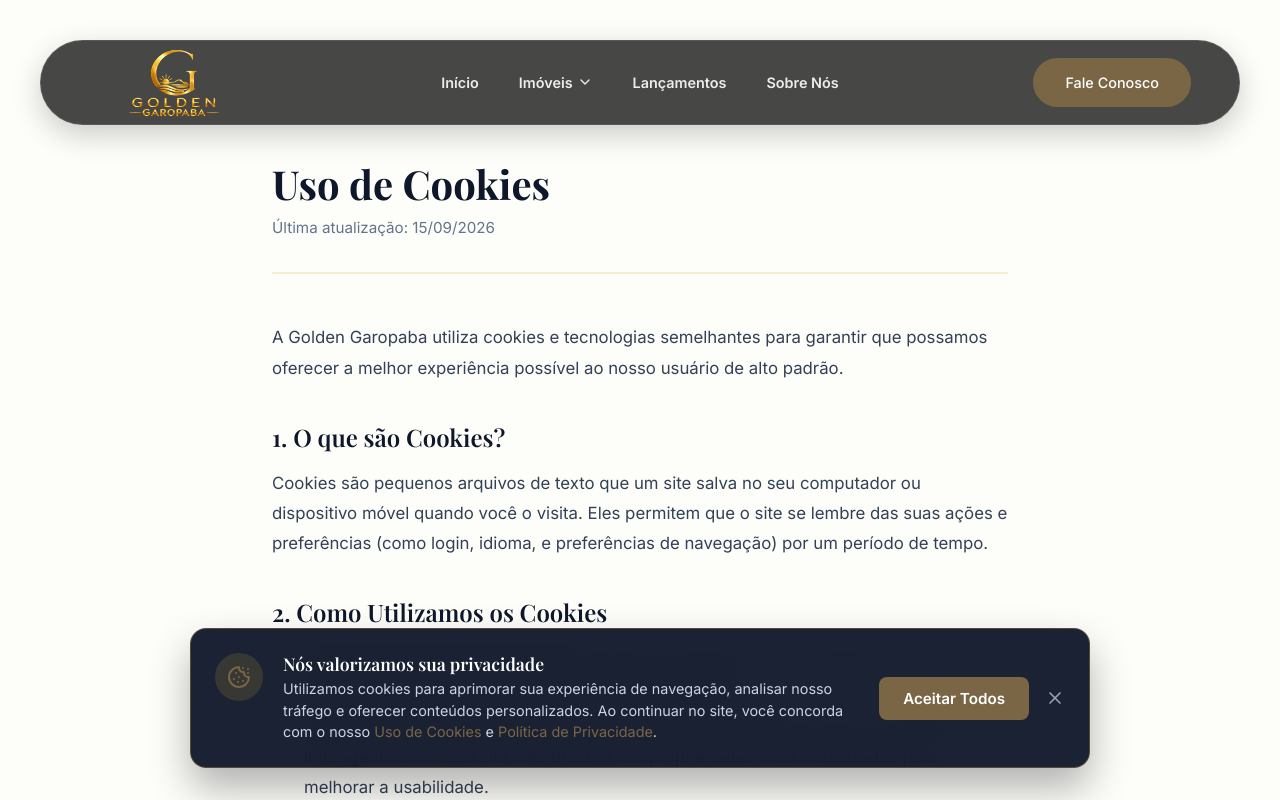
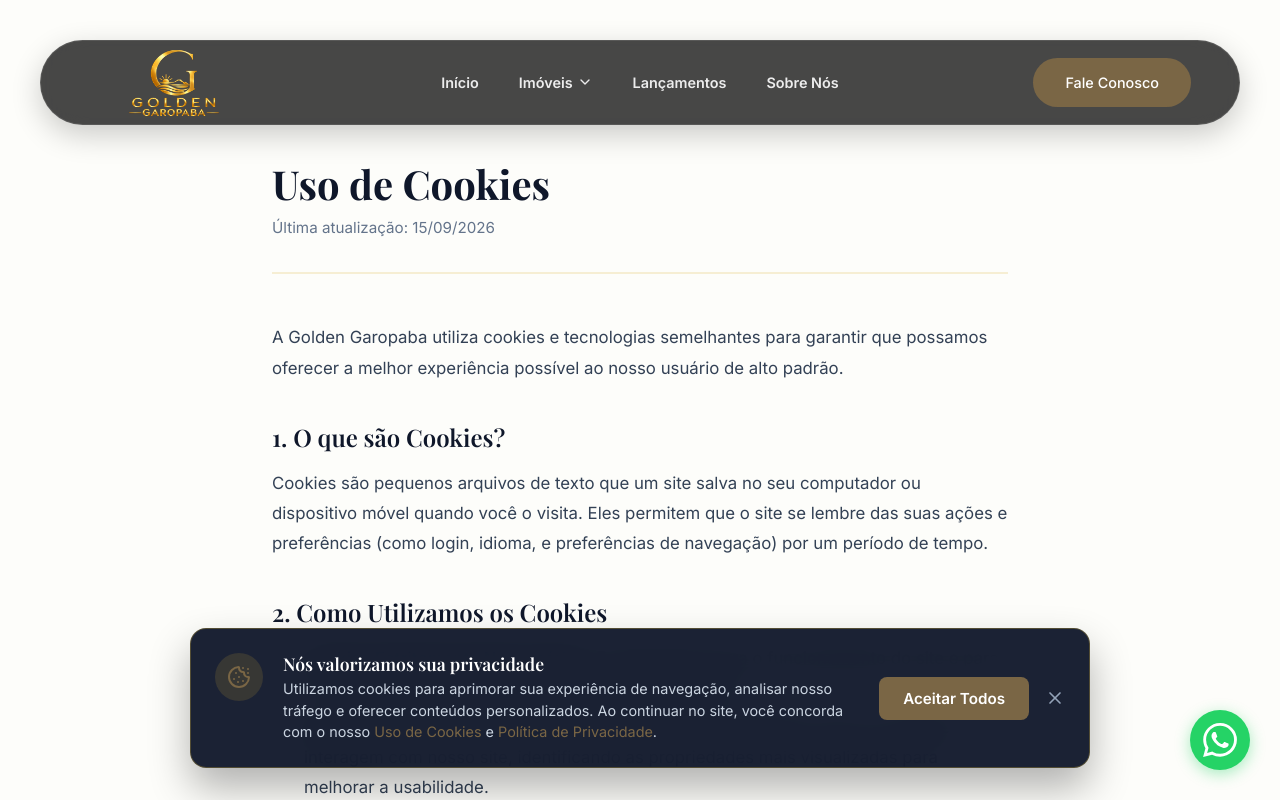
Before and after one commit to Metaclass-sistemas661/golden-garopaba, a Next.js app: page /cookies in a window 1280 px wide. Shown: the top 800 px of the page. Built offline with nearby package versions, Linux system fonts and the light colour scheme; no server answers; a web font is replaced by a local one.

Commit message:
feat(ui): connect main CTAs to whatsapp, add floating whatsapp icon, remove explore projects button

```diff
--- a/src/app/(public)/HomeClient.tsx
+++ b/src/app/(public)/HomeClient.tsx
@@ -511,11 +511,7 @@
               </li>
             </ul>
 
-            <div className="expTextStagger">
-              <Link href="/projetos" className={styles.exploreButton}>
-                Explorar Todos os Projetos
-              </Link>
-            </div>
+
           </div>
         </div>
       </section>
--- a/src/components/public/Footer.tsx
+++ b/src/components/public/Footer.tsx
@@ -23,9 +23,9 @@
         <div className={styles.ctaGlassBox}>
           <h2>O Seu Novo Lar Está Aqui.</h2>
           <p>Fale com nossa equipe e receba um atendimento personalizado para encontrar o seu imóvel ideal.</p>
-          <Link href="/contato" className={styles.ctaButton}>
+          <a href="https://wa.me/5548999999999?text=Ol%C3%A1%2C%20gostaria%20de%20falar%20com%20um%20corretor!" target="_blank" rel="noopener noreferrer" className={styles.ctaButton}>
             Falar com Corretor Agora
-          </Link>
+          </a>
         </div>
       </div>
 
@@ -86,6 +86,34 @@
         </div>
       </footer>
 
+      {/* Floating WhatsApp Button */}
+      <a
+        href="https://wa.me/5548999999999?text=Ol%C3%A1%2C%20gostaria%20de%20falar%20com%20um%20corretor!"
+        target="_blank"
+        rel="noopener noreferrer"
+        style={{
+          position: 'fixed',
+          bottom: '30px',
+          right: '30px',
+          backgroundColor: '#25D366',
+          color: 'white',
+          width: '60px',
+          height: '60px',
+          borderRadius: '50%',
+          display: 'flex',
+          alignItems: 'center',
+          justifyContent: 'center',
+          boxShadow: '0 4px 15px rgba(37, 211, 102, 0.4)',
+          zIndex: 9999,
+          transition: 'transform 0.3s ease',
+        }}
+        onMouseEnter={(e) => e.currentTarget.style.transform = 'scale(1.1)'}
+        onMouseLeave={(e) => e.currentTarget.style.transform = 'scale(1)'}
+      >
+        <svg width="34" height="34" viewBox="0 0 24 24" fill="none" stroke="currentColor" strokeWidth="2" strokeLinecap="round" strokeLinejoin="round" style={{ fill: 'white', stroke: 'none' }}>
+          <path d="M17.472 14.382c-.297-.149-1.758-.867-2.03-.967-.273-.099-.471-.148-.67.15-.197.297-.767.966-.94 1.164-.173.199-.347.223-.644.075-.297-.15-1.255-.463-2.39-1.475-.883-.788-1.48-1.761-1.653-2.059-.173-.297-.018-.458.13-.606.134-.133.298-.347.446-.52.149-.174.198-.298.298-.497.099-.198.05-.371-.025-.52-.075-.149-.669-1.612-.916-2.207-.242-.579-.487-.5-.669-.51a12.8 12.8 0 0 0-.57-.01c-.198 0-.52.074-.792.372-.272.297-1.04 1.016-1.04 2.479 0 1.462 1.065 2.875 1.213 3.074.149.198 2.096 3.2 5.077 4.487.709.306 1.262.489 1.694.625.712.227 1.36.195 1.871.118.571-.085 1.758-.719 2.006-1.413.248-.694.248-1.289.173-1.413-.074-.124-.272-.198-.57-.347m-5.421 7.403h-.004a9.87 9.87 0 0 1-5.031-1.378l-.361-.214-3.741.982.998-3.648-.235-.374a9.86 9.86 0 0 1-1.51-5.26c.001-5.45 4.436-9.884 9.888-9.884 2.64 0 5.122 1.03 6.988 2.898a9.825 9.825 0 0 1 2.893 6.994c-.003 5.45-4.437 9.884-9.885 9.884m8.413-18.297A11.815 11.815 0 0 0 12.05 0C5.495 0 .16 5.335.157 11.892c0 2.096.547 4.142 1.588 5.945L.057 24l6.305-1.654a11.882 11.882 0 0 0 5.683 1.448h.005c6.554 0 11.89-5.335 11.893-11.893a11.821 11.821 0 0 0-3.48-8.413Z"/>
+        </svg>
+      </a>
     </section>
   )
 }
--- a/src/components/public/Header.tsx
+++ b/src/components/public/Header.tsx
@@ -38,9 +38,9 @@
 
         {/* Right: CTA Button */}
         <div className={styles.ctaContainer}>
-          <Link href="/contato" className={styles.ctaBtn}>
+          <a href="https://wa.me/5548999999999?text=Ol%C3%A1%2C%20gostaria%20de%20falar%20com%20um%20corretor!" target="_blank" rel="noopener noreferrer" className={styles.ctaBtn}>
             Fale Conosco
-          </Link>
+          </a>
         </div>
 
         {/* Mobile Menu */}
--- a/src/components/public/MobileMenu.tsx
+++ b/src/components/public/MobileMenu.tsx
@@ -69,10 +69,10 @@
             <Link href="/sobre" className={styles.link} onClick={closeMenu}>Sobre Nós</Link>
           </nav>
 
-          <div className={styles.menuFooter}>
-            <Link href="/contato" className={styles.ctaBtn} onClick={closeMenu}>
+          <div className={styles.mobileActions}>
+            <a href="https://wa.me/5548999999999?text=Ol%C3%A1%2C%20gostaria%20de%20falar%20com%20um%20corretor!" target="_blank" rel="noopener noreferrer" className={styles.ctaBtn} onClick={closeMenu}>
               Fale Conosco
-            </Link>
+            </a>
           </div>
         </div>
       )}
```
